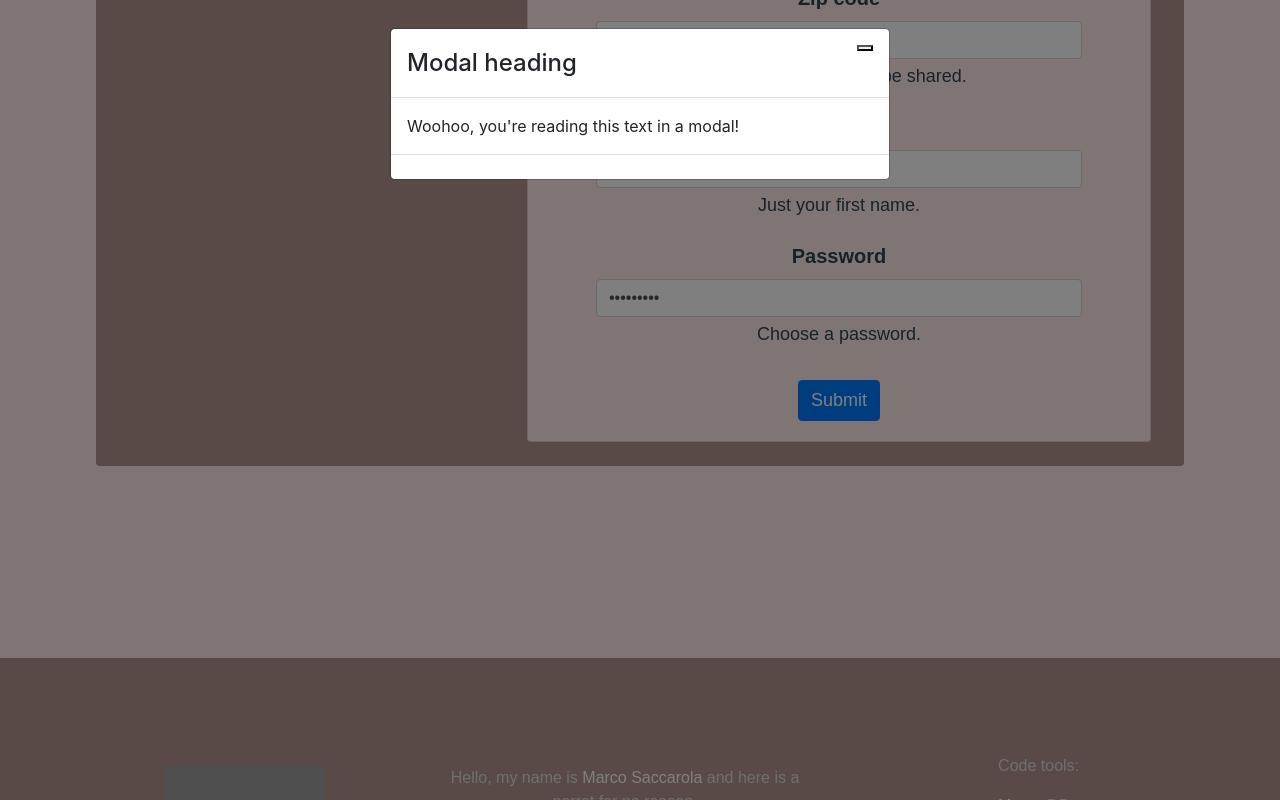
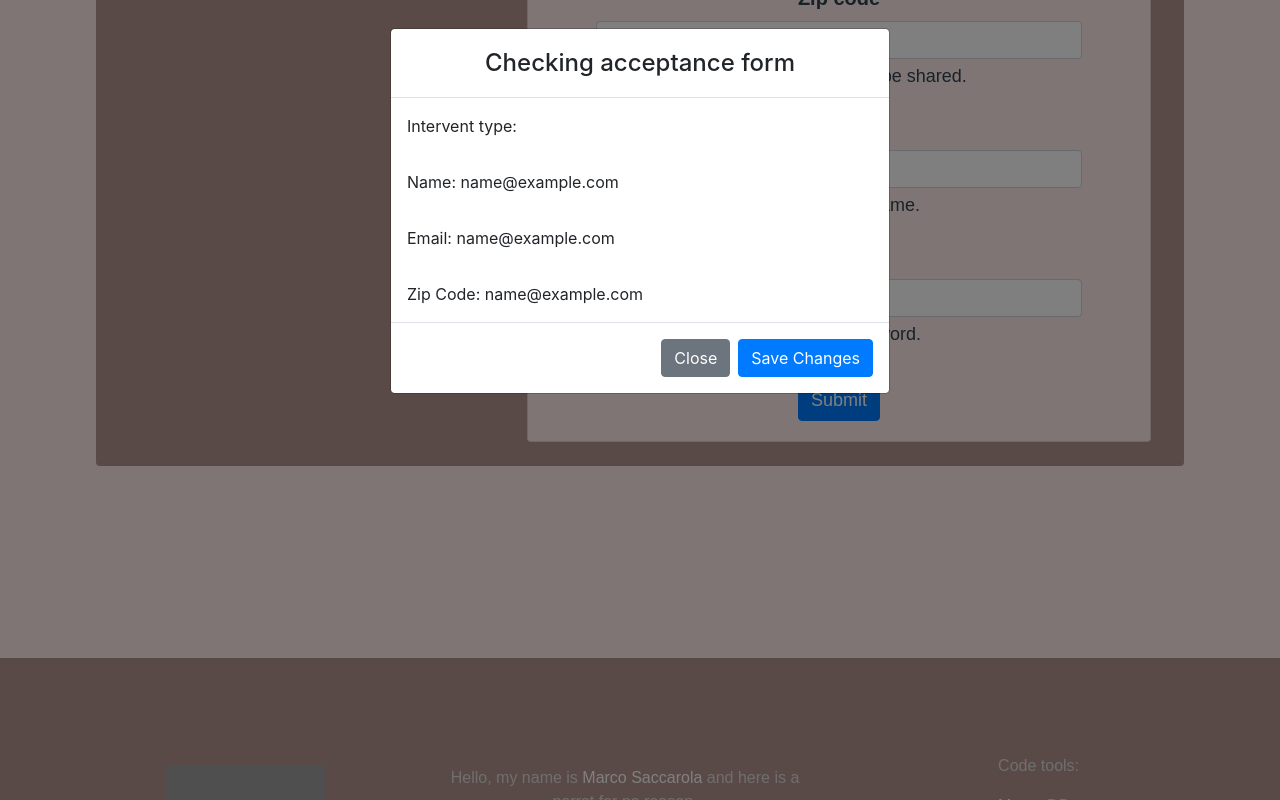
Before and after one commit to marcosaccarola/Health-Advantage, a React (Create React App) app: page / in a window 1280 px wide. Both pictures are taken after typing "name@example.com", "name@example.com", "name@example.com", "Sample123" into the empty fields and a click on the button "Submit". Shown: the part 2421-3221 px from the top of the page. Built offline with nearby package versions, Linux system fonts and the light colour scheme; grey boxes are pictures that could not be loaded.

Commit message:
modal collects details

```diff
--- a/src/components/0010-HomeForm.jsx
+++ b/src/components/0010-HomeForm.jsx
@@ -22,12 +22,13 @@ const HomeForm=()=>{
     const handleChangePw=(e)=>{
         setPw(e.target.value)
     }
+    const[reqBody,setReqBody]=useState()
     const[isModalOpen,setIsModalOpen]=useState(false)
     const handleModal=()=>{
+        setReqBody({'intervention':intervention,'email':email,'zipcode':zipCode,'firstName':name,'password':pw})
         isModalOpen===false?setIsModalOpen(true):setIsModalOpen(false)
     }
     const registerUserAndIntervention=()=>{
-        const reqBody={'intervention':intervention,'email':email,'zipcode':zipCode,'firstName':name,'password':pw}
         // getUser({reqBody,setCurrentUser})
     }
 
@@ -137,25 +138,28 @@ const HomeForm=()=>{
 
             </Form>
 
-            {(isModalOpen==true)&&(
+            {reqBody&&
             <Modal
                 show={isModalOpen}
                 onHide={handleModal}
                 >
-                <Modal.Header closeButton>
-                    <Modal.Title>Modal heading</Modal.Title>
+                <Modal.Header className='justify-content-center'>
+                    <Modal.Title>Checking acceptance form</Modal.Title>
                 </Modal.Header>
-                <Modal.Body>Woohoo, you're reading this text in a modal!</Modal.Body>
+                <Modal.Body>Intervent type: {reqBody.intervention}</Modal.Body>
+                <Modal.Body>Name: {reqBody.firstName}</Modal.Body>
+                <Modal.Body>Email: {reqBody.email}</Modal.Body>
+                <Modal.Body>Zip Code: {reqBody.zipcode}</Modal.Body>
                 <Modal.Footer>
-                    {/* <Button variant="secondary" onClick={handleClose}>
+                    <Button variant="secondary" onClick={handleModal}>
                     Close
                     </Button>
-                    <Button variant="primary" onClick={handleClose}>
+                    <Button variant="primary" onClick={registerUserAndIntervention}>
                     Save Changes
-                    </Button> */}
+                    </Button>
                 </Modal.Footer>
             </Modal>
-            )}
+            }
         </>
     )
 }
```
